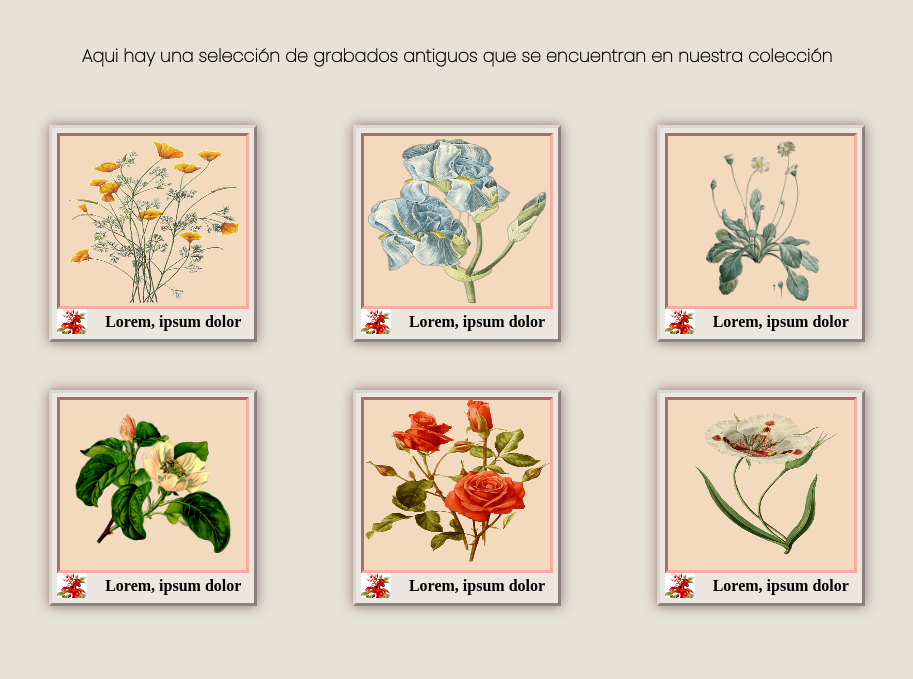
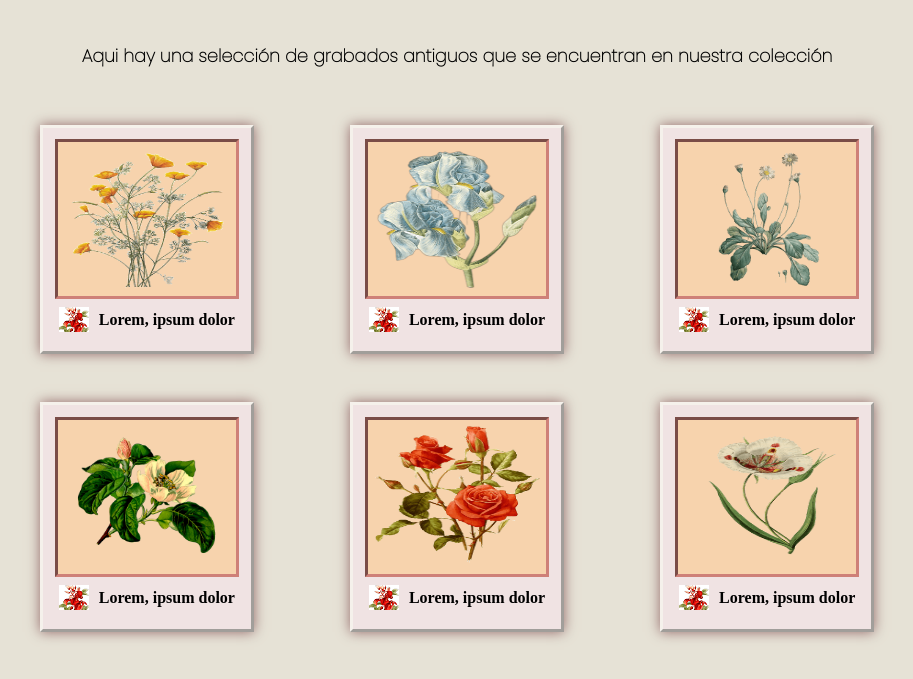
Before and after one commit to MAC983/Botanique, a plain HTML site: page index.html in a window 1280 px wide. Shown: the part 133-812 px from the top of the page, without its empty margins (183-1096 px from the left). Drawn offline with Linux system fonts and the light colour scheme; a web font is replaced by a local one.

Commit message:
se modifican margin/padding en css

```diff
--- a/css/style.css
+++ b/css/style.css
@@ -54,7 +54,7 @@ span {
 figcaption {
     background-image: url("../img/ceibo-favicon.png");
     background-repeat: no-repeat;
-
+    margin: 0.5rem;
 }
 
 figcaption >span {
@@ -63,6 +63,7 @@ figcaption >span {
     font-family:'Markazi Text', serif;
     font-weight: 600;
     font-size: 1em;
+    padding: 0.3rem 0;
 }
 
 /* Fin de estilos generales de cards */
@@ -99,12 +100,12 @@ figcaption >span {
     flex-direction: row;
     flex-wrap: wrap;
     text-align: center;
-    border: 3px outset rgb(218, 214, 208);
-    background-color: rgb(235, 230, 224);
+    border: 3px outset rgb(245, 241, 235);
+    background-color: rgb(240, 227, 227);
     margin: 1.5rem 3rem;
-    padding: 0.3rem;
+    padding: 0.7rem 0.5rem;
     font-family: 'Poppins', sans-serif;
-    box-shadow: 0 0 12px 0 rgb(150, 114, 114);
+    box-shadow: 0 0 12px 0 rgb(146, 104, 104);
 
 }
 
@@ -117,10 +118,10 @@ figcaption >span {
 }
 
 .card-img {
-    width: 12rem;
-    height: 11rem;
-    border: 3.5px inset rgb(247, 171, 162);
-    background-color: rgb(243, 217, 190);
+    width: 11.5rem;
+    height: 10rem;
+    padding: 0.4rem;
+    border: 3.5px inset rgb(206, 128, 120);
+    background-color: rgb(247, 211, 173);
 }
-
 /* Fin de estilos main, cards container, cards, card content y card-img */
```
